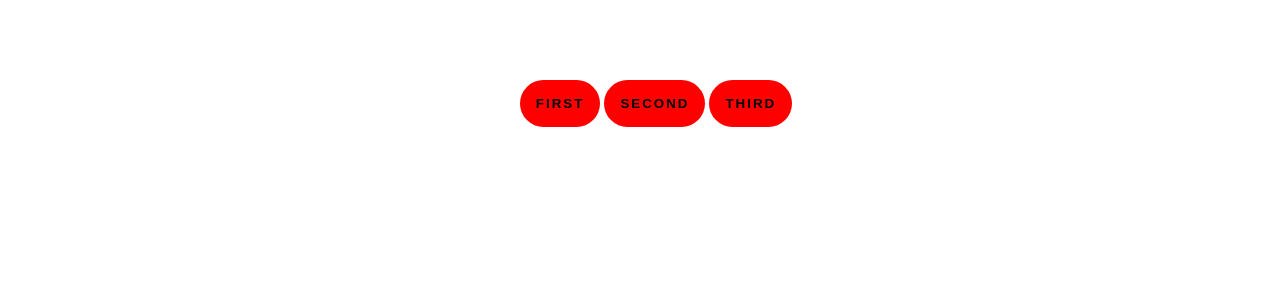
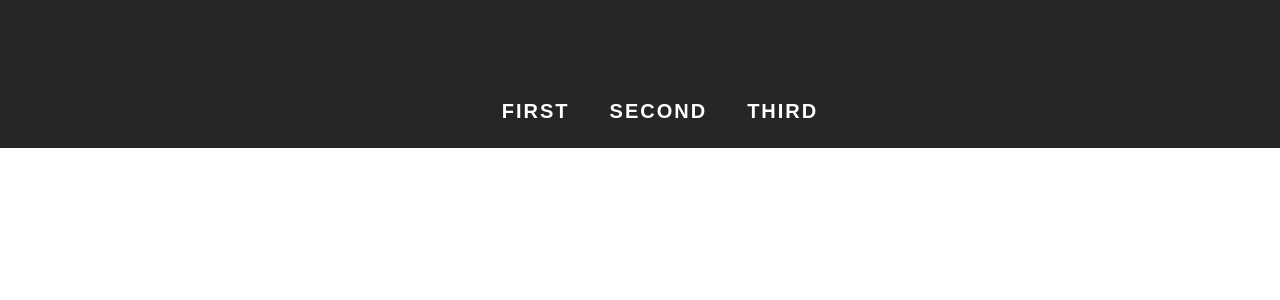
Before and after one commit to davidheineback/ecommercefrontend, a React (Create React App) app: page / in a window 1280 px wide. Shown: the top 300 px of the page. Built offline with nearby package versions, Linux system fonts and the light colour scheme.

Commit message:
refactor: changes in themes

```diff
--- a/src/components/Utilities/Button.js
+++ b/src/components/Utilities/Button.js
@@ -2,8 +2,6 @@ import styled from 'styled-components'
 import React from 'react'
 
 const StyledButton = styled.button`
-background: ${props => props.primary ? "black" : props.theme.colors.main};
-color: ${props => props.primary ? "white" : "black"};
 appearance: none;
 border: 0;
 border-radius: 100px;
@@ -11,13 +9,32 @@ box-shadow: none;
 cursor: pointer;
 font-weight: 700;
 letter-spacing: 2px;
-margin: 1rem 2px 5px 2px;
 padding: 1rem 1rem;
 text-transform: uppercase;
 &:hover {
-background: ${props => !props.primary ? "black" : "white"};
-color: ${props => !props.primary ? "white" : "black"};
+background: ${props => props.theme.colors.mainHover};
+color: ${props => props.theme.fontColors.mainHover};
 }
+
+
+${props => props.btnType === 'primary' && {
+  background: props.theme.colors.main,
+  color: props.theme.fontColors.main,
+  ":hover": {
+    background: "white",
+    color: "red"
+  }
+}}
+
+${props => props.btnType === 'headerBtn' && {
+  background: 'none',
+  color: props.theme.fontColors.headerNav,
+  borderRadius: "none",
+  ":hover": {
+    background: "none",
+    color: "grey"
+  }
+}}
 `
 
 function Button({ btnType, children }) {
--- a/src/themes/GlobalStyle.js
+++ b/src/themes/GlobalStyle.js
@@ -4,6 +4,7 @@ import { createGlobalStyle } from 'styled-components'
   * {
     margin: 0;
     padding: 0;
+    font-size: 20px;
   }
   `
 
--- a/src/themes/Theme.js
+++ b/src/themes/Theme.js
@@ -1,12 +1,16 @@
   const Theme = {
     colors: {
-      main: "red"
+      main: "teal",
+      mainHover: "black",
+      headerBackground: "#262626"
     },
-    headerColors: {
-      main: "#262626"
+    fontColors: {
+      main: "white",
+      mainHover: "white",
+      headerNav: "white"
     },
     elementAfterHeader: {
-      marginTop: "180px",
+      marginTop: "160px",
       marginLeft: "20px"
     }
   }
```
